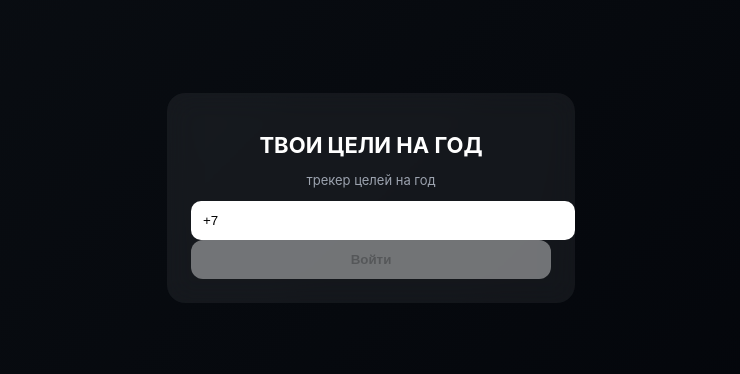
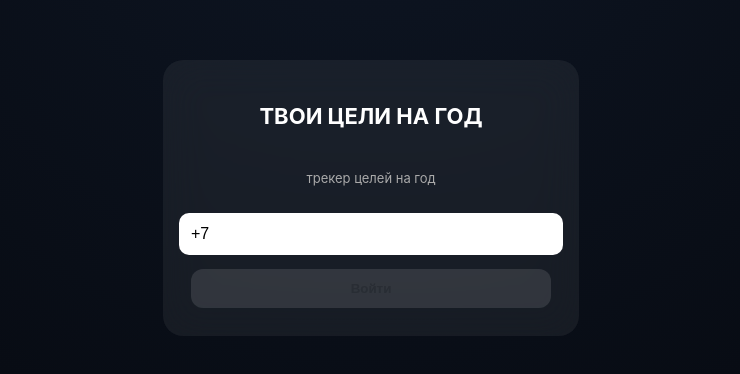
Before and after one commit to Ulibaykin/goals-2026, a Next.js app: page / in a window 1280 px wide. Shown: the part 202-576 px from the top of the page, without its empty margins (269-1009 px from the left). Built offline with nearby package versions, Linux system fonts and the light colour scheme.

Commit message:
Update auth.module.css

```diff
--- a/app/auth.module.css
+++ b/app/auth.module.css
@@ -3,42 +3,45 @@
   display: flex;
   justify-content: center;
   align-items: center;
-  background: linear-gradient(135deg, #0b0f14, #020409);
+  background: radial-gradient(circle at top, #0e1624, #05070c);
+  font-family: Inter, system-ui, sans-serif;
 }
 
 .card {
   width: 360px;
   background: rgba(255,255,255,0.06);
-  backdrop-filter: blur(14px);
-  border-radius: 18px;
-  padding: 24px;
-  color: #ffffff;
+  backdrop-filter: blur(20px);
+  border-radius: 20px;
+  padding: 28px;
+  color: #fff;
+}
+
+.center {
   display: flex;
   flex-direction: column;
-  gap: 12px;
+  align-items: center;
+  gap: 14px;
 }
 
 .title {
+  font-size: 22px;
+  font-weight: 700;
   text-align: center;
-  font-size: 22px;
 }
 
 .subtitle {
+  font-size: 13px;
+  color: #aaa;
   text-align: center;
-  font-size: 13px;
-  color: #9ca3af;
 }
 
-.input, .textarea {
+.input {
   width: 100%;
   padding: 12px;
   border-radius: 10px;
   border: none;
-}
-
-.textarea {
-  resize: none;
-  height: 80px;
+  outline: none;
+  font-size: 16px;
 }
 
 .button {
@@ -46,7 +49,6 @@
   padding: 12px;
   border-radius: 12px;
   border: none;
-  background: #ffffff;
   font-weight: 600;
   cursor: pointer;
 }
@@ -59,50 +61,76 @@
 .goalCard {
   background: rgba(255,255,255,0.08);
   border-radius: 14px;
-  padding: 12px;
+  padding: 14px;
+  margin-bottom: 12px;
+  cursor: pointer;
 }
 
 .goalHeader {
   display: flex;
   justify-content: space-between;
-  align-items: center;
 }
 
 .goalDesc {
   font-size: 13px;
-  color: #cbd5e1;
-  margin: 6px 0;
+  color: #ccc;
+  display: -webkit-box;
+  -webkit-line-clamp: 2;
+  -webkit-box-orient: vertical;
+  overflow: hidden;
 }
 
-.progressBar {
-  width: 100%;
-  height: 8px;
-  background: #1f2933;
-  border-radius: 999px;
+.progress {
+  height: 6px;
+  background: #222;
+  border-radius: 6px;
+  margin-top: 8px;
   overflow: hidden;
 }
 
 .progressFill {
   height: 100%;
-  background: linear-gradient(90deg, #2563eb 0%, #22c55e 100%);
+  background: linear-gradient(
+    90deg,
+    #3b82f6 0%,
+    #3b82f6 50%,
+    #22c55e 100%
+  );
   transition: width 0.3s ease;
 }
 
 .percent {
-  font-size: 14px;
-  font-weight: 600;
+  background: linear-gradient(90deg, #8a6b00, #ffd700);
+  -webkit-background-clip: text;
+  -webkit-text-fill-color: transparent;
+  font-weight: 700;
 }
 
-.actions {
-  display: flex;
-  gap: 8px;
-  margin-top: 8px;
+.deadline {
+  font-size: 11px;
+  color: #aaa;
+  margin-top: 6px;
 }
 
-.actions button {
+.bigPercent {
+  font-size: 48px;
+  font-weight: 800;
+  background: linear-gradient(90deg, #8a6b00, #ffd700);
+  -webkit-background-clip: text;
+  -webkit-text-fill-color: transparent;
+  text-align: center;
+}
+
+.controls {
+  display: flex;
+  gap: 12px;
+  margin: 16px 0;
+}
+
+.controls button {
   flex: 1;
-  padding: 6px;
-  border-radius: 8px;
+  padding: 10px;
+  border-radius: 10px;
   border: none;
   cursor: pointer;
 }
@@ -113,8 +141,8 @@
 
 @keyframes shake {
   0% { transform: translateX(0); }
-  25% { transform: translateX(-5px); }
-  50% { transform: translateX(5px); }
-  75% { transform: translateX(-5px); }
+  25% { transform: translateX(-6px); }
+  50% { transform: translateX(6px); }
+  75% { transform: translateX(-6px); }
   100% { transform: translateX(0); }
 }
```
